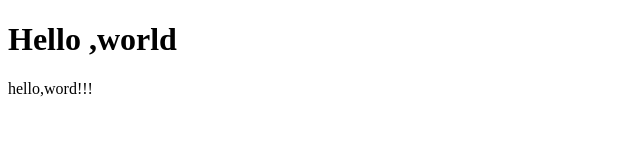
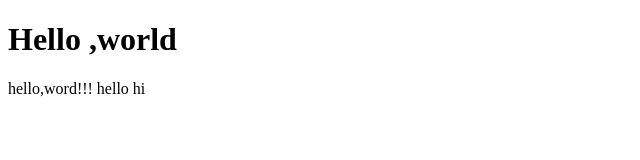
Before and after one commit to nimazak/learn0, a plain HTML site: page hello.html in a window 1280 px wide. Shown: the full height of the page, 0-640 px from the left. Drawn offline with Linux system fonts and the light colour scheme.

Commit message:
Update hello.html

```diff
--- a/hello.html
+++ b/hello.html
@@ -10,6 +10,7 @@
 <body>
     <h1>Hello ,world</h1>
     hello,word!!!
+    hello hi
 </body>
 
 </html>
```
